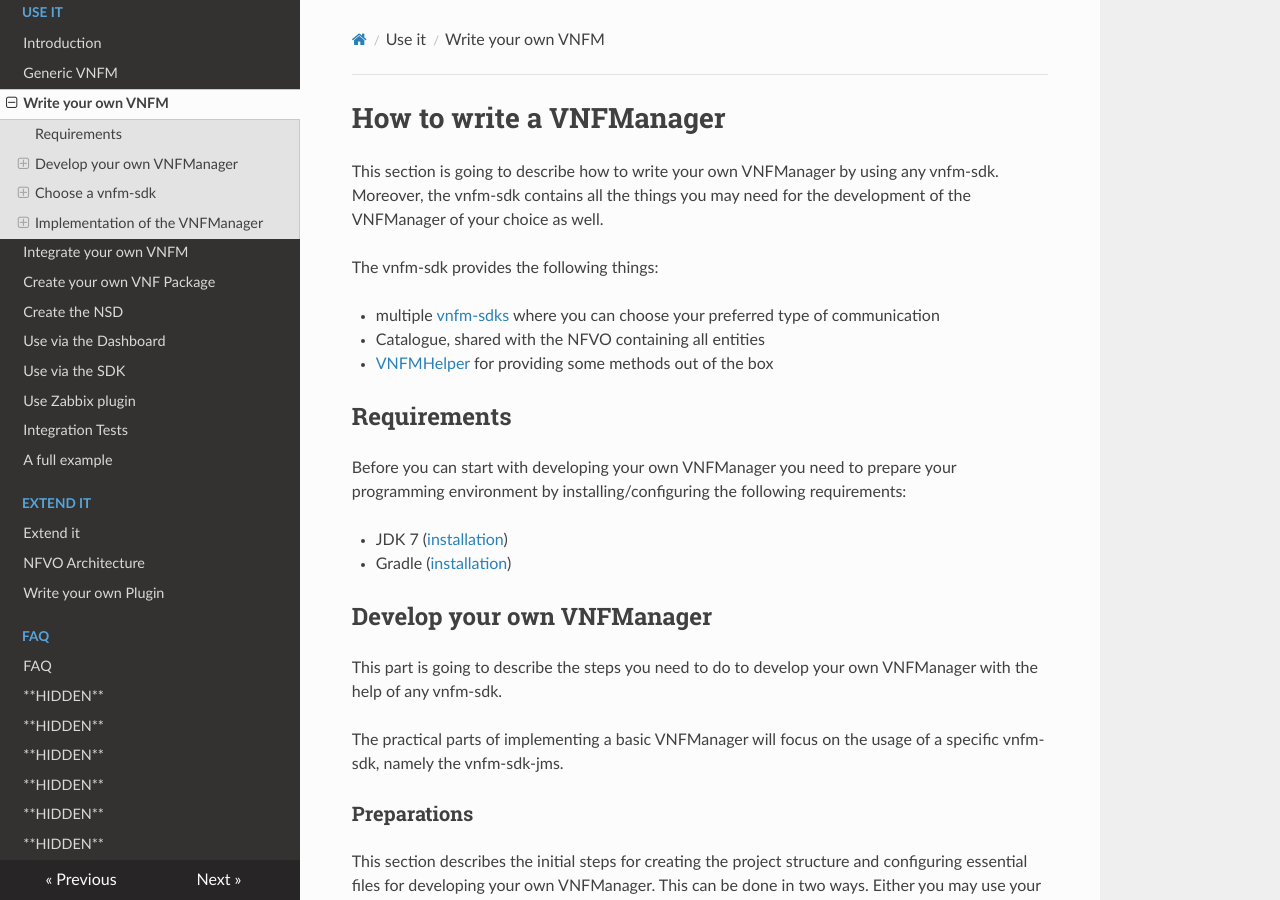
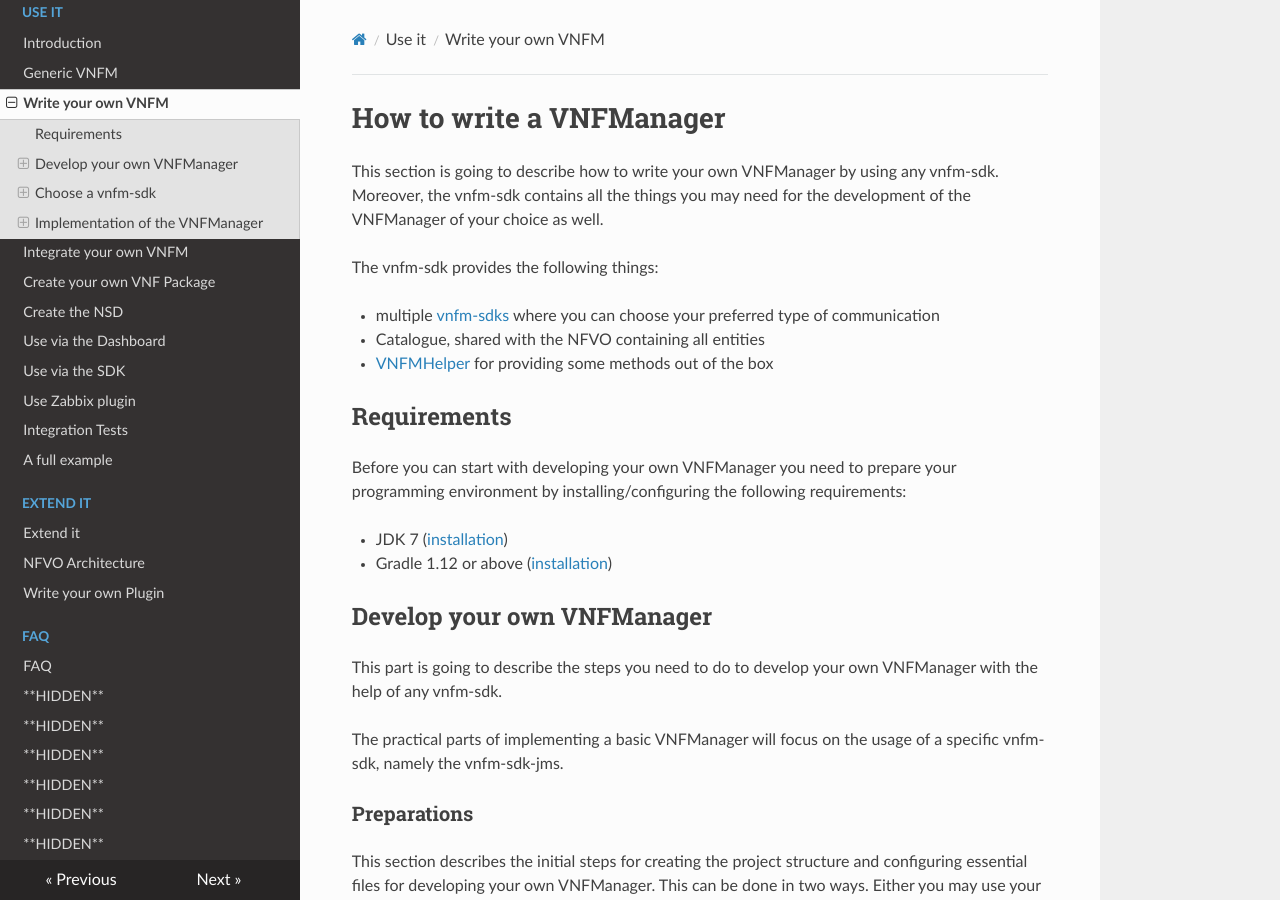
Before and after one commit to openbaton/docs, an MkDocs documentation site: the page built from docs/vnfm-how-to-write.md, in a window 1280 px wide and 900 px high. Built offline with MkDocs 1.6.1, drawn with Linux system fonts in a browser that asks for light colours; nearby versions of some CDN libraries; old or Windows-style settings are respelled for this version of MkDocs.

Commit message:
Specified minimum gradle version required

```diff
--- a/docs/vnfm-how-to-write.md
+++ b/docs/vnfm-how-to-write.md
@@ -14,7 +14,7 @@ The vnfm-sdk provides the following things:
 Before you can start with developing your own VNFManager you need to prepare your programming environment by installing/configuring the following requirements:
 
 * JDK 7 ([installation][openjdk-link])
-* Gradle ([installation][gradle-installation-link])
+* Gradle 1.12 or above ([installation][gradle-installation-link])
 
 ## Develop your own VNFManager
 
```
